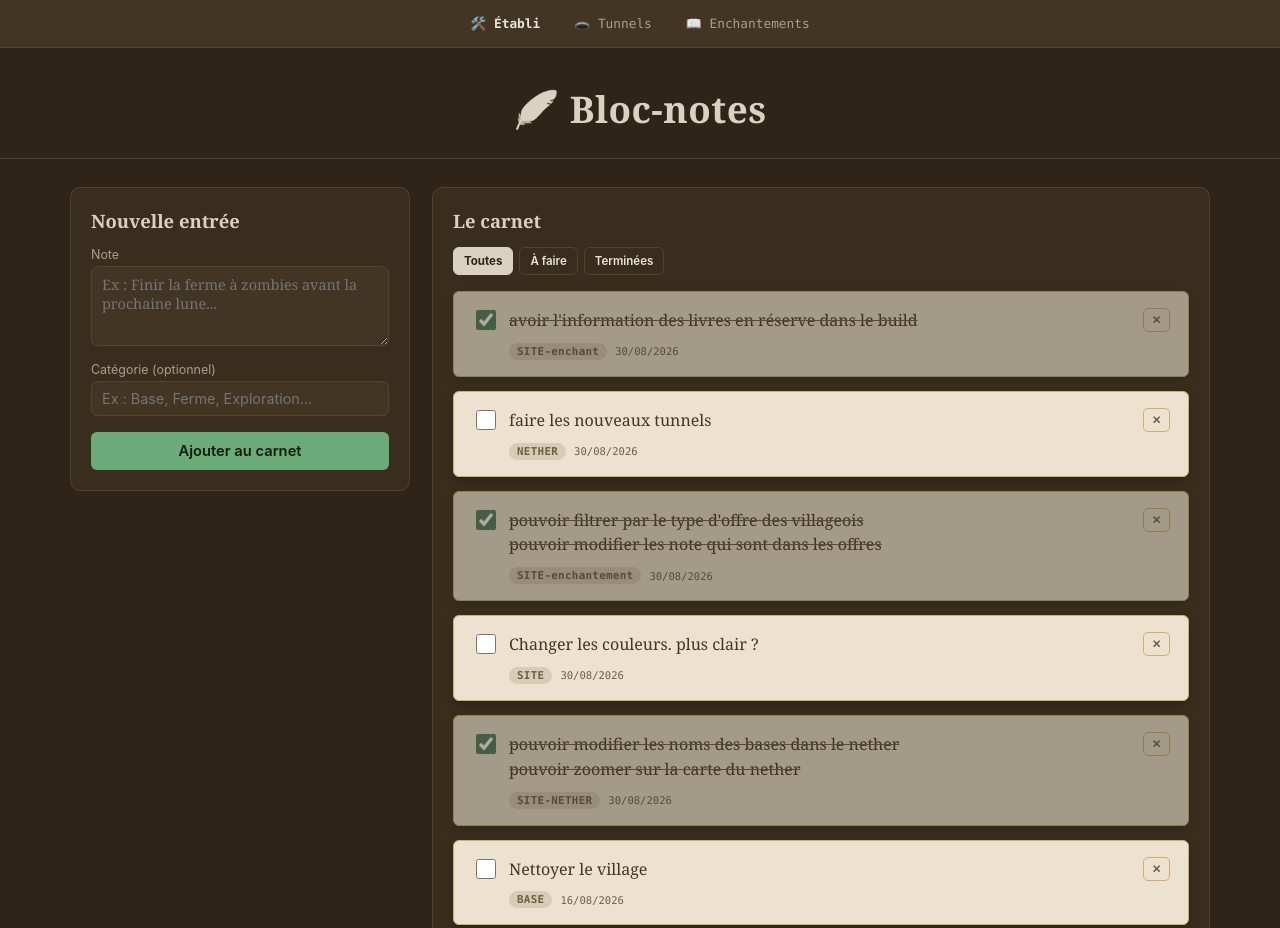
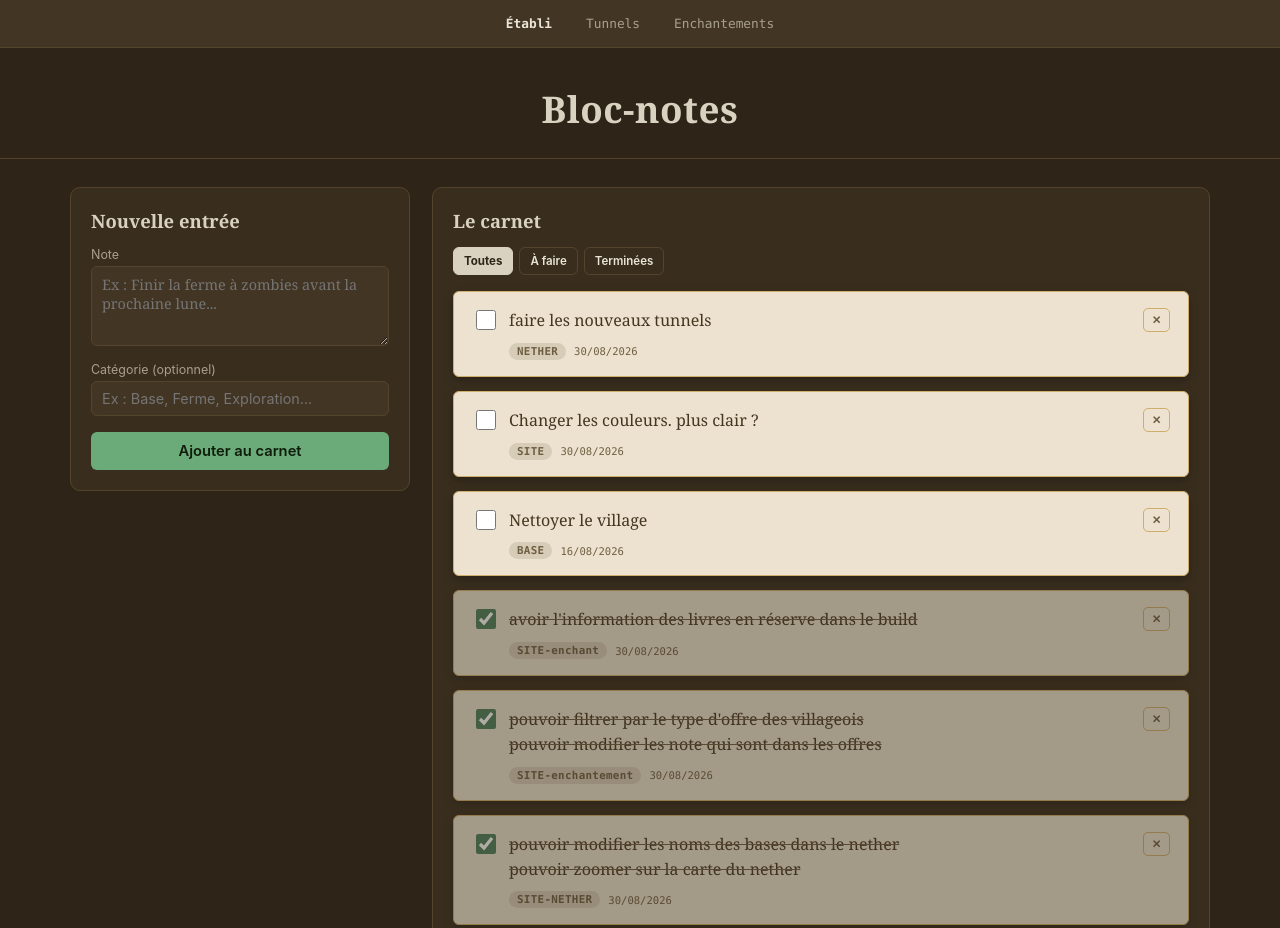
Before and after one commit to soliestrah/MINECRAFT.app, a plain HTML site: page bloc-notes.html in a window 1280 px wide. Shown: the top 928 px of the page. Drawn offline with Linux system fonts and the light colour scheme.

Commit message:
Update bloc-notes.html

```diff
--- a/bloc-notes.html
+++ b/bloc-notes.html
@@ -33,6 +33,7 @@
     color:var(--text);
     font-family:var(--sans);
     min-height:100vh;
+    overflow-x:hidden;
   }
   header{
     padding:36px 24px 18px;
@@ -42,6 +43,8 @@
   nav.toolbar{
     display:flex;
     justify-content:center;
+    flex-wrap:wrap;
+    row-gap:6px;
     gap:18px;
     padding:12px 20px;
     background:var(--panel-2);
@@ -326,13 +329,13 @@
 <body>
 
 <nav class="toolbar">
-  <a href="index.html" class="home">🛠️ Établi</a>
-  <a href="tunnels-nether.html">🕳️ Tunnels</a>
-  <a href="enchantements.html">📖 Enchantements</a>
+  <a href="index.html" class="home">Établi</a>
+  <a href="tunnels-nether.html">Tunnels</a>
+  <a href="enchantements.html">Enchantements</a>
 </nav>
 
 <header>
-  <h1>🪶 Bloc-notes</h1>
+  <h1>Bloc-notes</h1>
 </header>
 
 <main>
@@ -370,7 +373,7 @@
     <div class="copy-msg" id="save-msg"></div>
 
     <details class="gh-sync">
-      <summary>☁️ Sauvegarde en ligne (GitHub)</summary>
+      <summary>Sauvegarde en ligne (GitHub)</summary>
       <div class="row2">
         <div>
           <label for="gh-owner">Utilisateur / organisation</label>
@@ -448,6 +451,9 @@
       if (currentFilter === 'done') return n.done;
       return true;
     });
+    if (currentFilter === 'all'){
+      filtered.sort((a, b) => (a.done === b.done) ? 0 : (a.done ? 1 : -1));
+    }
 
     listEl.innerHTML = '';
     emptyNote.style.display = notes.length === 0 ? 'block' : 'none';
```
